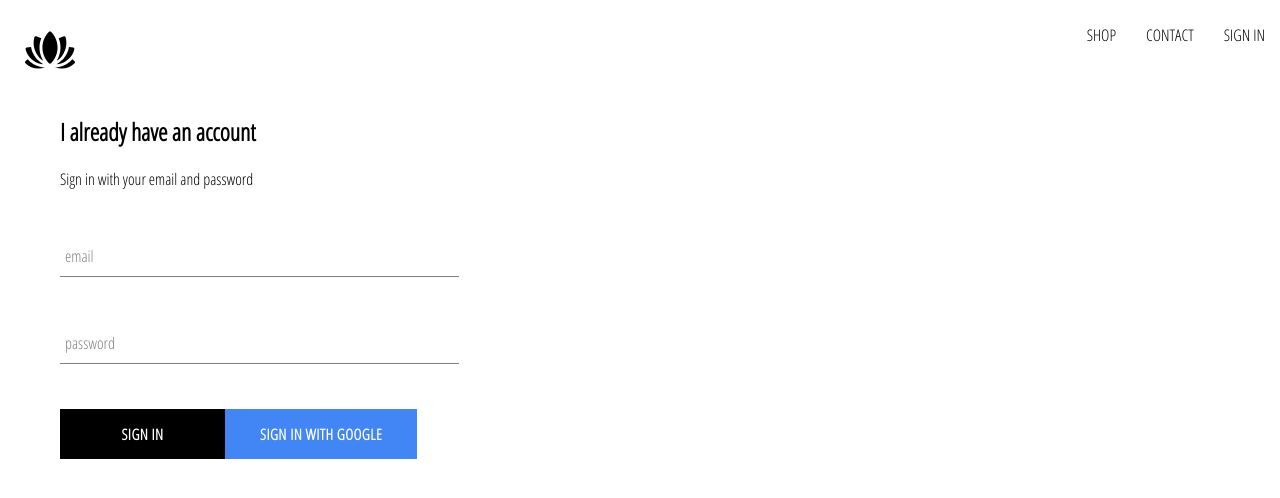
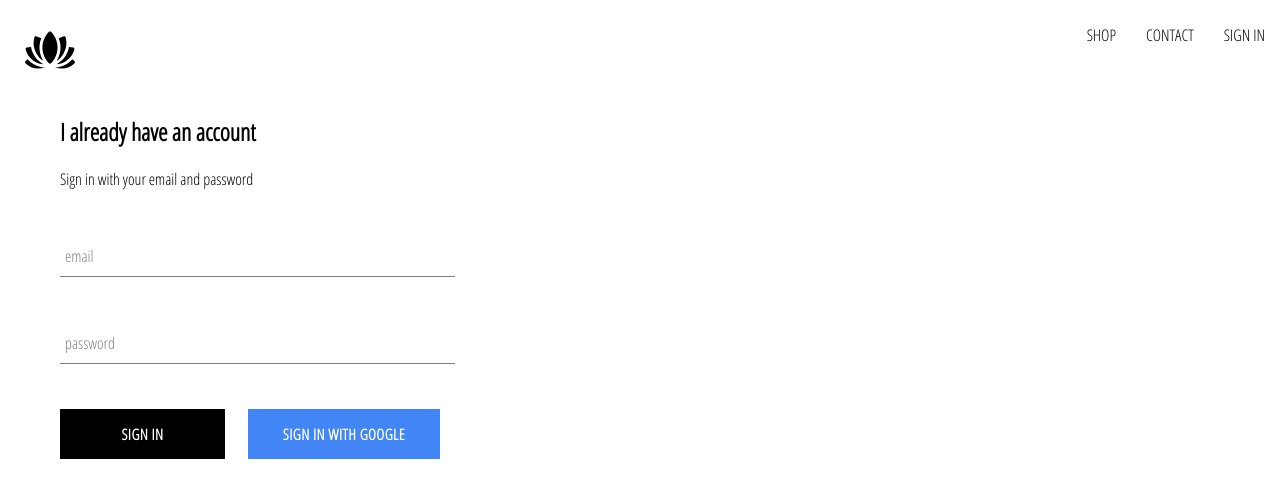
Before and after one commit to dvru/e-commerce-app, a React (Create React App) app in the folder clean-clothing/: page /signin in a window 1280 px wide. Shown: the top 498 px of the page. Built offline with nearby package versions, Linux system fonts and the light colour scheme; no server answers.

Commit message:
google button & auth

```diff
--- a/clean-clothing/src/components/sign-in/sign-in.component.jsx
+++ b/clean-clothing/src/components/sign-in/sign-in.component.jsx
@@ -49,11 +49,13 @@ render() {
                     label="password"
                     required
                     />
-
+                    <div className='button'>
                     <CustomButton type='submit'> Sign in </CustomButton>
                     <CustomButton onClick={signInWithGoogle} isGoogleSignIn>
                     Sign in with Google{' '}
                     </CustomButton>
+                    </div>
+
                 </form>
             </div>
         )
--- a/clean-clothing/src/components/sign-in/sign-in.styles.scss
+++ b/clean-clothing/src/components/sign-in/sign-in.styles.scss
@@ -1,5 +1,5 @@
 .sign-in {
-    width: 30vw;
+    width: 380px;
     padding-left: 60px;
     display: flex;
     flex-direction: column;
@@ -7,4 +7,9 @@
     .title {
         margin: 10px 0px;
     }
+
+    .button {
+    display: flex;
+    justify-content: space-between;
+    }
 }
```
